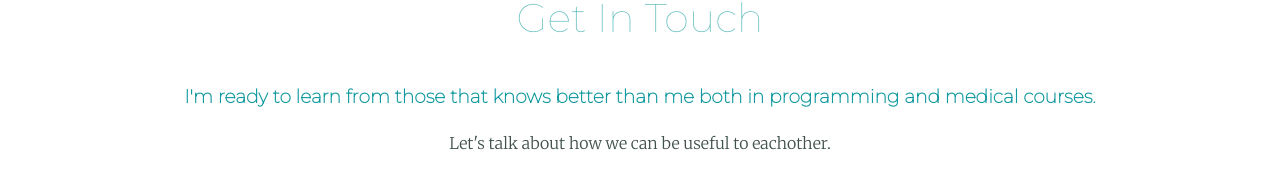
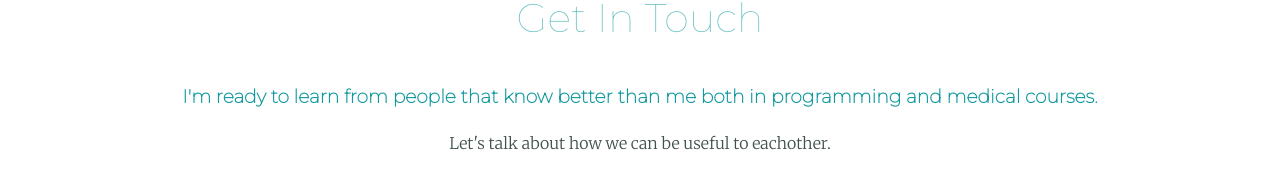
Before and after one commit to yusfate4/new-personal-site, a plain HTML site: page index.html in a window 1280 px wide. Shown: the part 2447-2622 px from the top of the page. Drawn offline with Linux system fonts and the light colour scheme.

Commit message:
Update index.html

```diff
--- a/index.html
+++ b/index.html
@@ -48,7 +48,7 @@
             <hr>
             <div class="contact-me">
               <h2>Get In Touch</h2>
-              <h3>I'm ready to learn from those that knows better than me both in programming and medical courses.</h3>
+              <h3>I'm ready to learn from people that know better than me both in programming and medical courses.</h3>
               <p class="contact-message">Let's talk about how we can be useful to eachother.</p>
               <a class="btn" href="mailto:abiodunyusuf4@email.com">CONTACT ME</a>
             </div>
```
